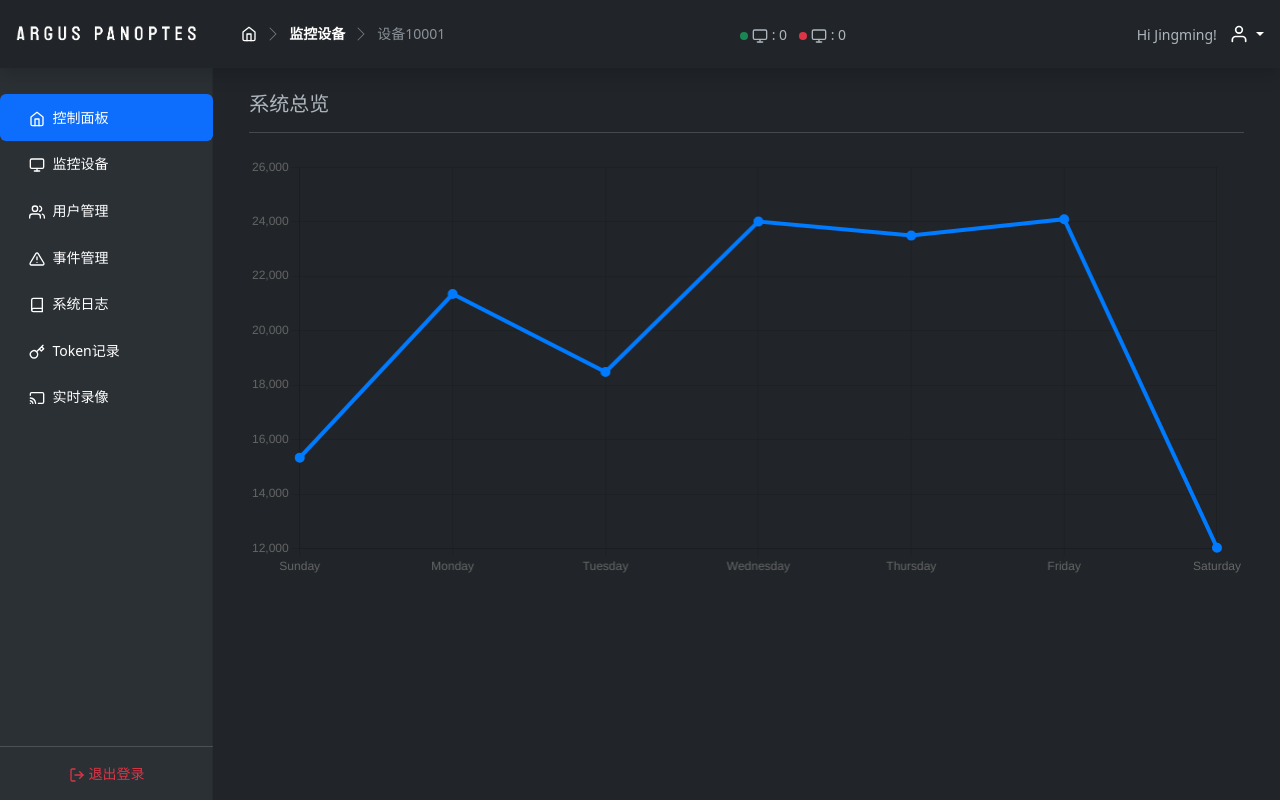
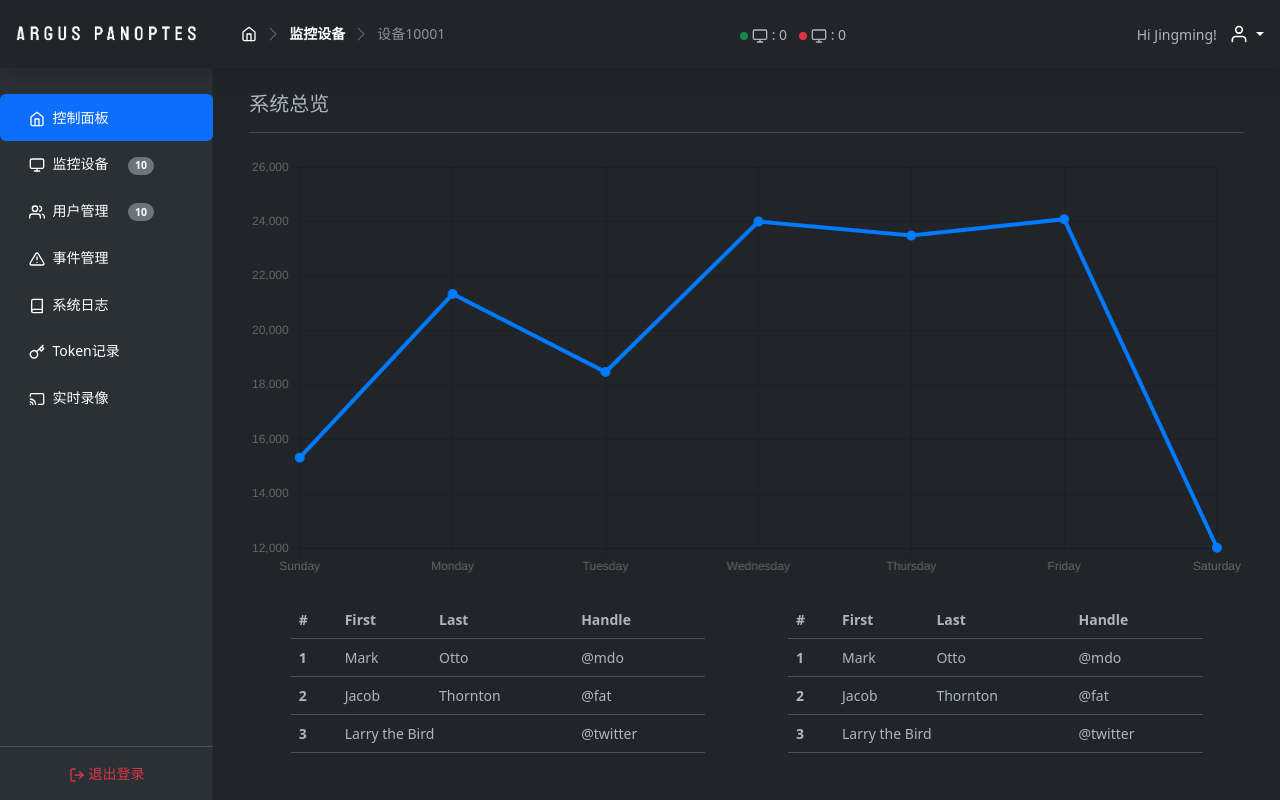
Before and after one commit to INeedNZT/argus-panoptes-admin, a Flask app: page /dashboard/ in a window 1280 px wide. Run offline with Flask 3, Linux system fonts and the light colour scheme; some libraries are stand-ins or nearby versions.

Commit message:
add table in dashboard, add badge in sidebar

```diff
--- a/src/admin/dashboard/templates/dashboard.html
+++ b/src/admin/dashboard/templates/dashboard.html
@@ -6,6 +6,77 @@
 
 {% block content %}
 <canvas class="my-4 w-100" id="myChart" width="900" height="380"></canvas>
+
+
+<div class="d-flex ds-table-container">
+    <div class="col-lg-5">
+        <table class="table table-hover">
+            <thead>
+                <tr>
+                    <th scope="col">#</th>
+                    <th scope="col">First</th>
+                    <th scope="col">Last</th>
+                    <th scope="col">Handle</th>
+                </tr>
+            </thead>
+            <tbody>
+                <tr>
+                    <th scope="row">1</th>
+                    <td>Mark</td>
+                    <td>Otto</td>
+                    <td>@mdo</td>
+                </tr>
+                <tr>
+                    <th scope="row">2</th>
+                    <td>Jacob</td>
+                    <td>Thornton</td>
+                    <td>@fat</td>
+                </tr>
+                <tr>
+                    <th scope="row">3</th>
+                    <td colspan="2">Larry the Bird</td>
+                    <td>@twitter</td>
+                </tr>
+            </tbody>
+        </table>
+    </div>
+
+    <div class="col-lg-5">
+        <table class="table table-hover">
+            <thead>
+                <tr>
+                    <th scope="col">#</th>
+                    <th scope="col">First</th>
+                    <th scope="col">Last</th>
+                    <th scope="col">Handle</th>
+                </tr>
+            </thead>
+            <tbody>
+                <tr>
+                    <th scope="row">1</th>
+                    <td>Mark</td>
+                    <td>Otto</td>
+                    <td>@mdo</td>
+                </tr>
+                <tr>
+                    <th scope="row">2</th>
+                    <td>Jacob</td>
+                    <td>Thornton</td>
+                    <td>@fat</td>
+                </tr>
+                <tr>
+                    <th scope="row">3</th>
+                    <td colspan="2">Larry the Bird</td>
+                    <td>@twitter</td>
+                </tr>
+            </tbody>
+        </table>
+    </div>
+
+</div>
+
+
+
 {% endblock %}
 
 
--- a/src/admin/static/style.css
+++ b/src/admin/static/style.css
@@ -6,6 +6,10 @@ body {
 .feather {
   width: 16px;
   height: 16px;
+}
+
+main {
+  height: calc(100vh - 68px);
 }
 
 /*Sidebar*/
@@ -30,8 +34,8 @@ body {
   color: inherit;
 }
 
-@media (min-width: 768px){
-  .sidebar{
+@media (min-width: 768px) {
+  .sidebar {
     display: flex !important;
   }
 }
@@ -90,6 +94,7 @@ body {
   padding-left: 0;
   line-height: 1;
 }
+
 .breadcrumb-chevron .breadcrumb-item::before {
   gap: inherit;
   float: none;
@@ -101,3 +106,8 @@ body {
 .monitor-bar.nav .nav-item {
   margin-right: 0.75rem;
 }
+
+/*Dashboard Page*/
+.ds-table-container {
+  justify-content: space-around;
+}
--- a/src/admin/templates/base.html
+++ b/src/admin/templates/base.html
@@ -11,7 +11,7 @@
   <div class="container-fluid">
     <div class="row">
       {% include 'sidebar.html' %}
-      <main class="col-md-9 ms-sm-auto col-lg-10 py-3 p-md-4">
+      <main class="col-md-9 ms-sm-auto col-lg-10 py-3 p-md-4 overflow-y-scroll">
         <div class="container-fluid">
           <h5>{% block title %}{% endblock %}</h5>
           <hr>
--- a/src/admin/templates/sidebar.html
+++ b/src/admin/templates/sidebar.html
@@ -10,12 +10,14 @@
             <a class="nav-link text-white" href="#">
                 <span data-feather="monitor" class="align-text-bottom"></span>
                 监控设备
+                <span class="badge text-bg-secondary rounded-pill ms-3">10</span>
             </a>
         </li>
         <li class="nav-item">
             <a class="nav-link text-white" href="#">
                 <span data-feather="users" class="align-text-bottom"></span>
                 用户管理
+                <span class="badge text-bg-secondary rounded-pill ms-3">10</span>
             </a>
         </li>
         <li class="nav-item">
```
